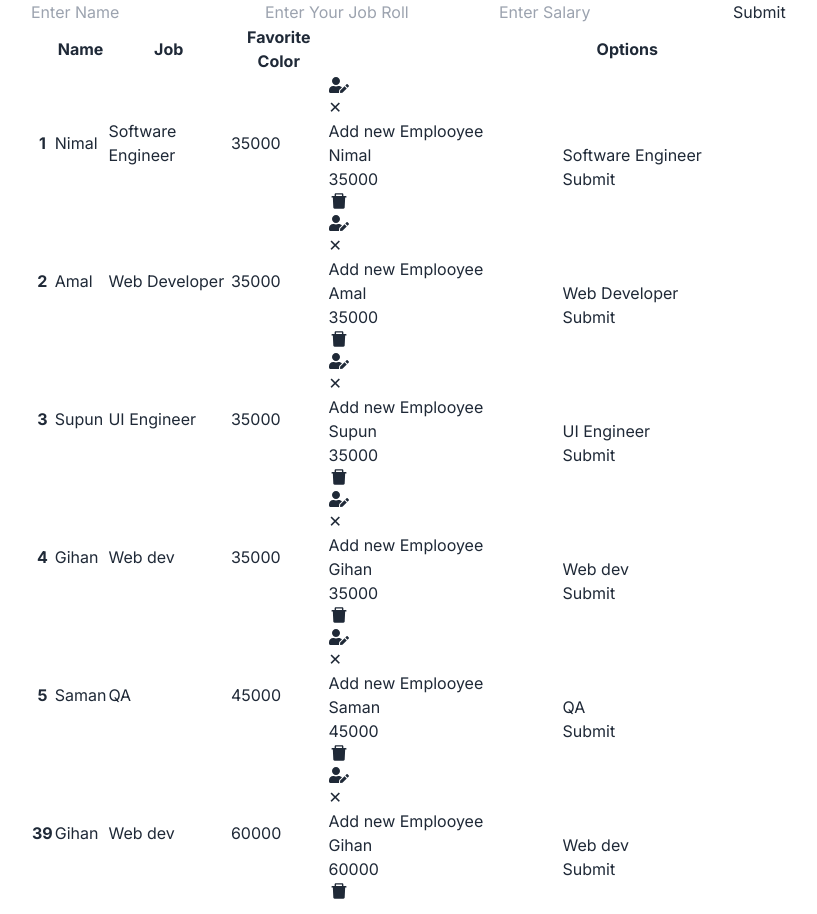
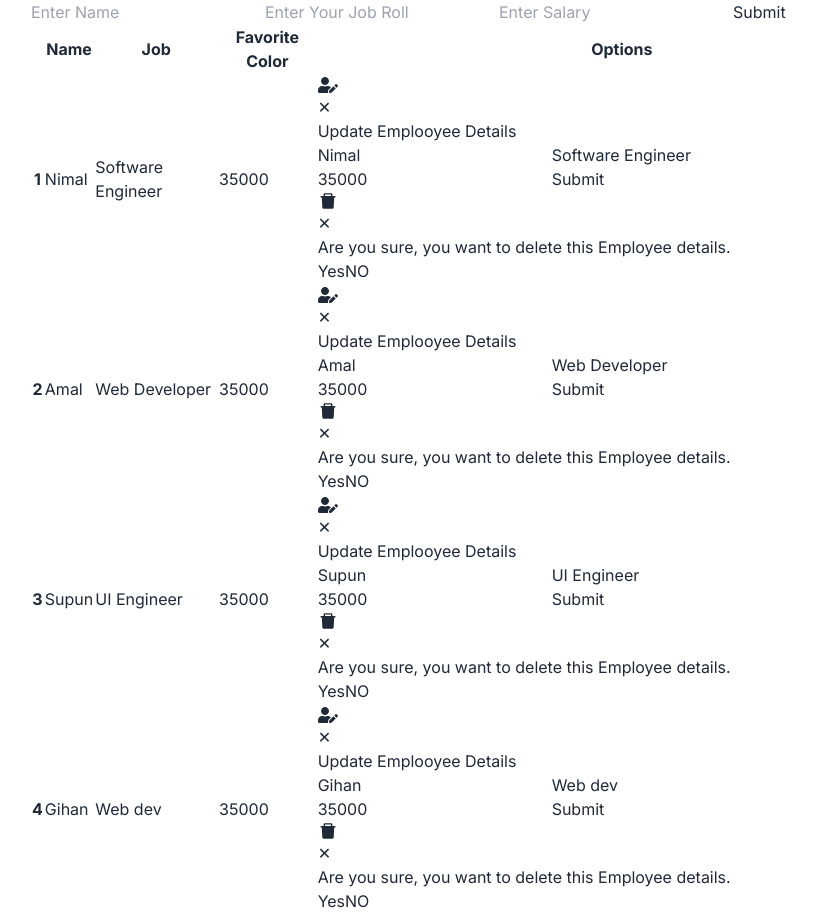
Before and after one commit to gihanshirantha/Next-CRUD-App, a Next.js app: page / in a window 1280 px wide. Shown: the part 127-1041 px from the top of the page, without its empty margins (161-978 px from the left). Built offline with nearby package versions, Linux system fonts and the light colour scheme; data requests are answered from the project's data file.

Commit message:
Employee dellete Function implementation

```diff
--- a/api.ts
+++ b/api.ts
@@ -30,3 +30,11 @@ export const updateEmployee=async(employee:IEmp):Promise<IEmp>=>{
     const updatedEmployee=await res.json();
     return updatedEmployee;
 }
+
+export const deleteEmployee=async(id:number):Promise<void>=>{
+    await fetch(`${BASE_URL}/employee/${id}`,{
+        method:'DELETE',
+
+    })
+
+}
--- a/data/empData.json
+++ b/data/empData.json
@@ -23,18 +23,6 @@
       "name": "Gihan",
       "job": "Web dev",
       "salary": "35000"
-    },
-    {
-      "id": 5,
-      "name": "Saman",
-      "job": "QA",
-      "salary": "45000"
-    },
-    {
-      "id": 39,
-      "name": "Gihan",
-      "job": "Web dev",
-      "salary": "60000"
     }
   ]
 }
--- a/src/Components/Employee.tsx
+++ b/src/Components/Employee.tsx
@@ -4,7 +4,7 @@ import {AiFillDelete} from 'react-icons/ai'
 import { IEmp } from "../../types/employee"
 import Modal from './Modal'
 import { FormEventHandler, useState } from 'react'
-import { updateEmployee } from '../../api';
+import { updateEmployee,deleteEmployee } from '../../api';
 import { useRouter } from 'next/navigation';
 
 interface EmplooyeeProps{
@@ -24,10 +24,26 @@ const Employee:React.FC<EmplooyeeProps> = ({employee}) => {
     const [empsalary,setSalary]=useState<string>(employee.salary)
 
 
-const handleSubmitUpdateEmployee=()=>{
-
+const handleSubmitUpdateEmployee:FormEventHandler<HTMLFormElement>=async(e)=>{
+    e.preventDefault();
+    await updateEmployee({
+        id:employee.id,
+        name:empname,
+        job:emproll,
+        salary:empsalary
+    })
+    setName("");
+    setRoll("")
+    setSalary("")
+    setModalOpenEdit(false);
+    router.refresh();
 }
 
+const handleDeleteEmployee=async(id:number)=>{
+    await deleteEmployee(id);
+    setModalOpenDelete(false);
+    router.refresh();
+}
 
   return (
 
@@ -41,7 +57,7 @@ const handleSubmitUpdateEmployee=()=>{
             <Modal modalOpen={modalOpenEdit} setModalOpen={setModalOpenEdit}>
 
             <form action="submit" onSubmit={handleSubmitUpdateEmployee}>
-                <h2 className='font-bold text-lg text-center'>Add new Emplooyee</h2>
+                <h2 className='font-bold text-lg text-center'>Update Emplooyee Details</h2>
                 <div className="modal-action flex-col items-center">
                 <input  id='empname' value={empname}  onChange={e=>setName(e.target.value)} type="text" placeholder="Enter Name" className="input input-bordered w-full " />
                  <input id='emproll' value={emproll}  onChange={e=>setRoll(e.target.value)} type="text" placeholder="Enter Your Job Roll" className="input input-bordered w-full mt-5 " />
@@ -50,7 +66,15 @@ const handleSubmitUpdateEmployee=()=>{
                 </div>
             </form>
         </Modal>
-        <AiFillDelete className="text-red-500" size={20}/>
+        <AiFillDelete className="text-red-500 cursor-pointer" size={20} onClick={()=>setModalOpenDelete(true)}/>
+        <Modal modalOpen={modalOpenDelete} setModalOpen={setModalOpenDelete}>
+            <h3>Are you sure, you want to delete this Employee details.</h3>
+            <div className='modal-action'>
+                <button className='bg-blue-500 py-2 px-5 rounded-md text-white hover:bg-white transition hover:text-black' onClick={()=>handleDeleteEmployee(employee.id)}>Yes</button>
+                <button  className='bg-white py-2 px-5 rounded-md text-black  transition hover:text-blue-500' onClick={()=>setModalOpenDelete(false)}>NO</button>
+            </div>
+
+        </Modal>
         </td>
       </tr>
 
```
